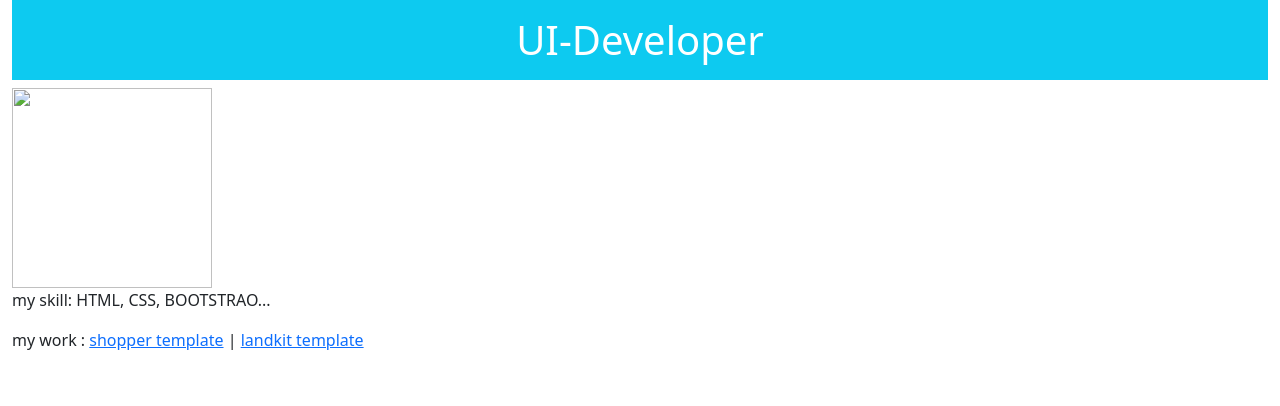
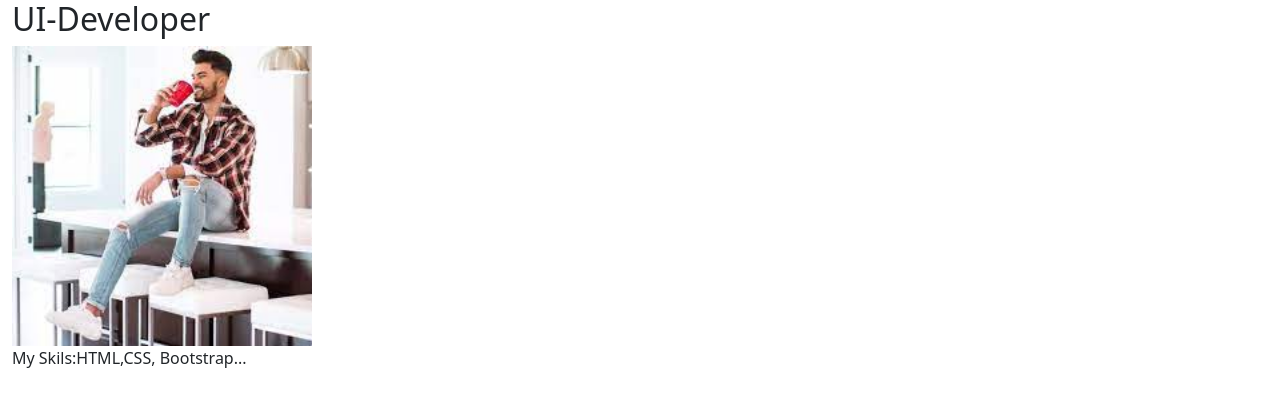
Before and after one commit to manojTechGroup99/ui-portfolio, a website: page index.html in a window 1280 px wide. Drawn offline with nearby package versions, Linux system fonts and the light colour scheme.

Commit message:
version-2
Index
Package Json
Image
Updated

```diff
--- a/index.html
+++ b/index.html
@@ -3,17 +3,14 @@
 <head>
     <meta charset="UTF-8">
     <meta name="viewport" content="width=device-width, initial-scale=1.0">
-    <title>UI-PORTFOLIA</title>
-    <link rel="stylesheet" href="https://cdn.jsdelivr.net/npm/bootstrap-icons@1.11.1/font/bootstrap-icons.css">
+    <title>UI-Portfolio</title>
+    <link rel="stylesheet" href="https://cdn.jsdelivr.net/npm/bootstrap-icons@1.11.2/font/bootstrap-icons.min.css">
     <link href="https://cdn.jsdelivr.net/npm/bootstrap@5.3.2/dist/css/bootstrap.min.css" rel="stylesheet" integrity="sha384-T3c6CoIi6uLrA9TneNEoa7RxnatzjcDSCmG1MXxSR1GAsXEV/Dwwykc2MPK8M2HN" crossorigin="anonymous">
-    <script src="https://cdn.jsdelivr.net/npm/bootstrap@5.3.2/dist/js/bootstrap.bundle.min.js" integrity="sha384-C6RzsynM9kWDrMNeT87bh95OGNyZPhcTNXj1NW7RuBCsyN/o0jlpcV8Qyq46cDfL" crossorigin="anonymous"></script>
+<script src="https://cdn.jsdelivr.net/npm/bootstrap@5.3.2/dist/js/bootstrap.bundle.min.js" integrity="sha384-C6RzsynM9kWDrMNeT87bh95OGNyZPhcTNXj1NW7RuBCsyN/o0jlpcV8Qyq46cDfL" crossorigin="anonymous"></script>
 </head>
 <body class="container-fluid">
-    <h1 class="bg-info text-white text-center p-3">UI-Developer</h1>
-    <img src="public/images/mens fashion.jpg" width="200" height="200">
-    <p>my skill: HTML, CSS, BOOTSTRAO...</p>
-    <p>
-        my work : <a href="public/shopper-template.html">shopper template</a> | <a href="public/landkit-template.html">landkit template</a>
-    </p>
+    <h2>UI-Developer</h2>
+    <img src="public/images/mens-fashion.jpg" width="300" height="300">
+     <p>My Skils:HTML,CSS, Bootstrap...</p>
 </body>
 </html>
```
Also changed, not shown: package.json (added, +12 -0 lines).
